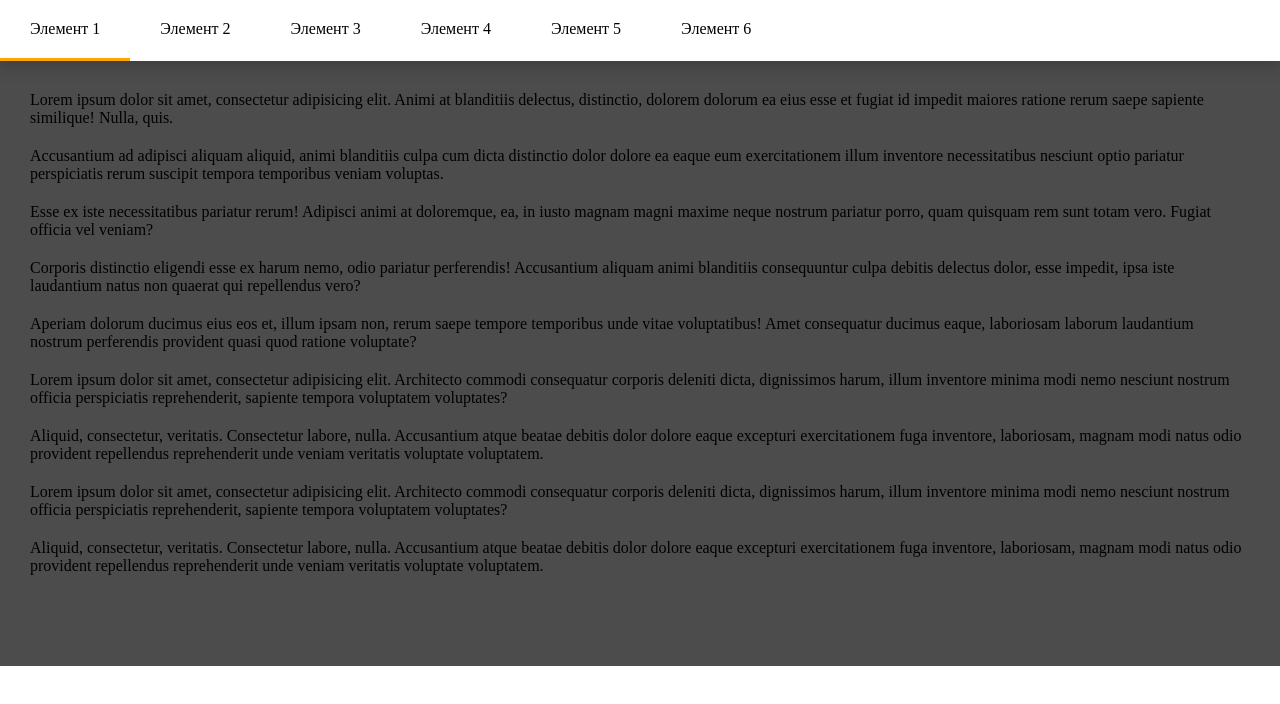
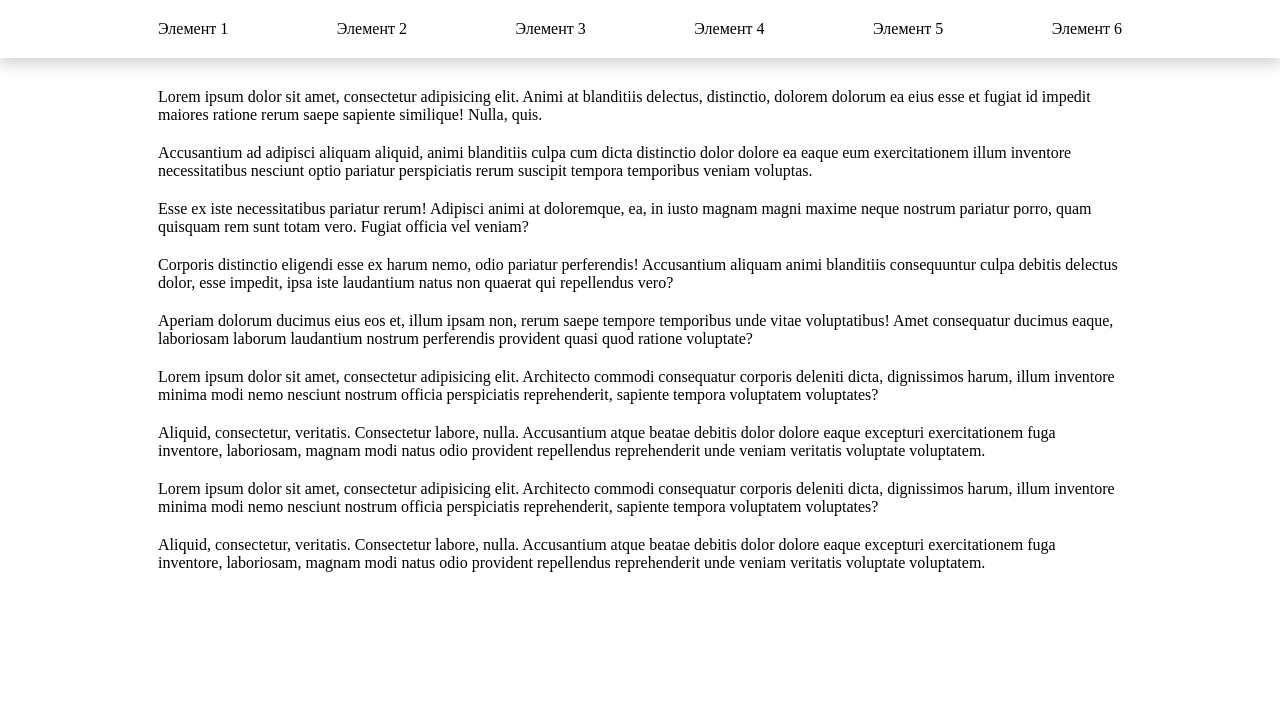
Before and after one commit to folent/menuTest, a plain HTML site: page index.html in a window 1280 px wide. Drawn offline with Linux system fonts and the light colour scheme.

Commit message:
fix styles

```diff
--- a/src/css/style.css
+++ b/src/css/style.css
@@ -12,7 +12,7 @@ body {
 }
 
 .header__wrapper, .main {
-    width: 100%;
+    max-width: 1024px;
     margin: 0 auto;
 }
 
@@ -41,6 +41,7 @@ p {
 }
 .menu {
     display: flex;
+    justify-content: space-between;
     position: relative;
 }
 
```
